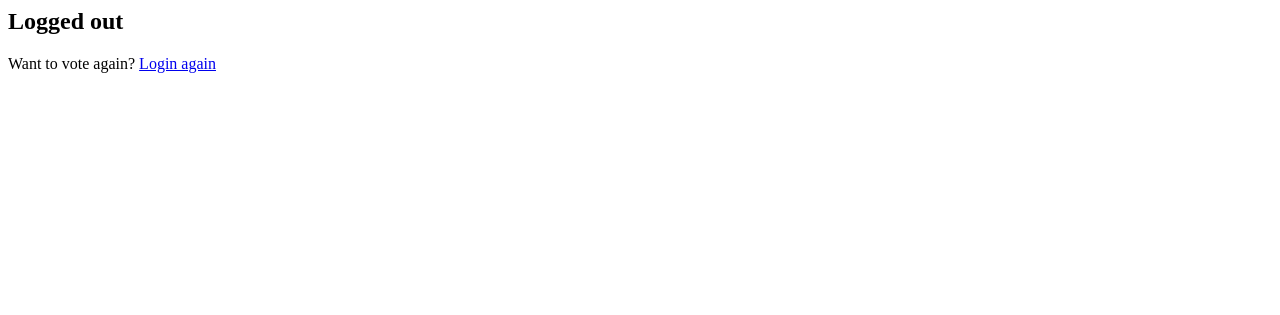
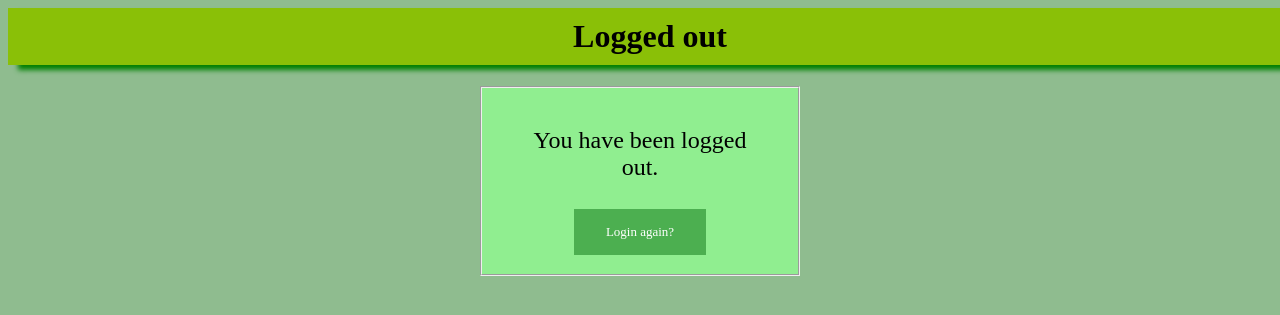
Before and after one commit to Ditthapeem/ku-polls, a Django app: page /accounts/logout/ in a window 1280 px wide. Shown: the top 315 px of the page. Run offline with Django 3.2, Linux system fonts and the light colour scheme; parts of the project's set-up code (start-up, migrations or seed data) failed here and were passed over.

Commit message:
#17 Adding logged out template

```diff
--- /dev/null
+++ b/polls/static/polls/logout.css
@@ -0,0 +1,40 @@
+div.frame{
+
+  background-color: #8AC007;
+  position: frame;
+  width: 100%;
+  bottom: 50px;
+  border: 10px solid #8AC007;
+  box-shadow: 10px 5px 5px green;
+  display: inline-block;
+}
+
+body {
+
+    background-color: #8FBC8F;
+
+}
+
+p{
+    font-size: 150%;
+}
+
+.button {
+  background-color: #4CAF50; /* Green */
+  float: center;
+  border: none;
+  color: white;
+  padding: 15px 32px;
+  text-align: center;
+  text-decoration: none;
+  display: inline-block;
+  font-size: 13px;
+  margin: 4px 2px;
+  cursor: pointer;
+}
+
+fieldset{
+    background-color: #90EE90;
+    width: 20%;
+    padding: 15px 32px;
+    margin: auto;
--- a/templates/registration/logged_out.html
+++ b/templates/registration/logged_out.html
@@ -1,7 +1,14 @@
+{% load static %}
+<link rel="stylesheet" href="{% static 'polls/logout.css' %}">
+
 <html>
 <body>
-<h2>Logged out</h2>
-<p>
-Want to vote again?
-<a href="{% url 'login'%}">Login again</a>
+<center><h1><div class="frame">Logged out</div></h1></center>
+<fieldset>
+    <center><p>
+        You have been logged out.
+    </p>
+    <a href="{% url 'login'%}" class="button">Login again?</a></center>
+</fieldset>
+
 </body>
```
